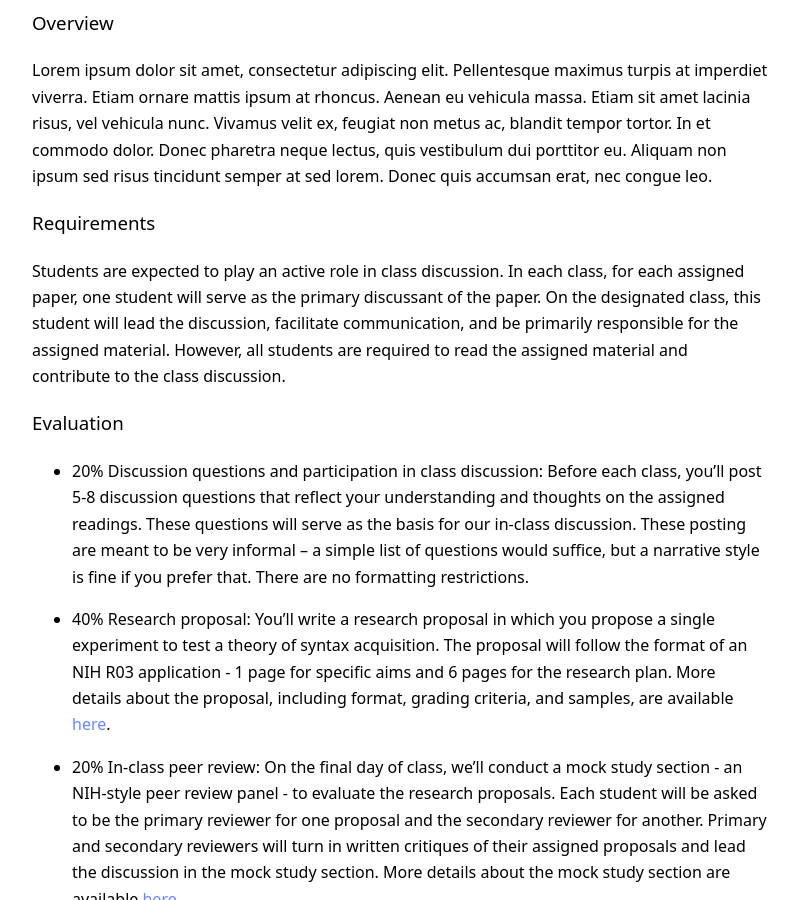
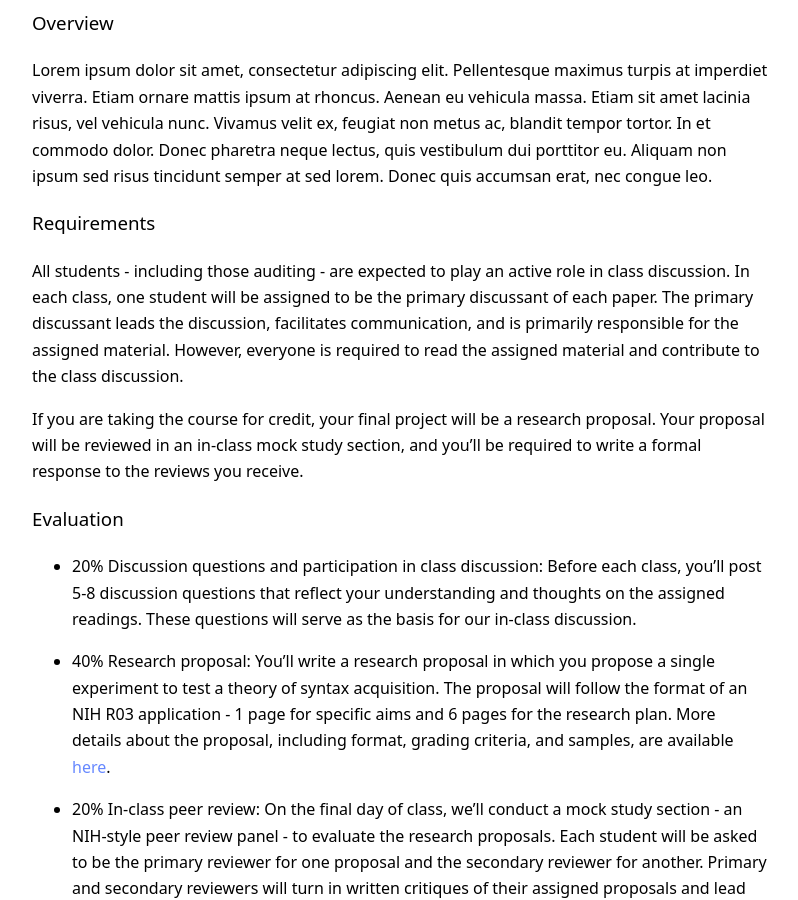
Before and after one commit to kschuler/ling001, a Jekyll site: the page built from index.md, in a window 1280 px wide and 900 px high, scrolled down 456 px. Shown: the whole window, without its empty margins (240-1038 px from the left). Built offline with Jekyll 4.4.1, drawn with Linux system fonts in a browser that asks for light colours; some of the changed text lies outside the part shown.

Commit message:
Update index.md

```diff
--- a/index.md
+++ b/index.md
@@ -17,11 +17,13 @@ Linguistics Department, Conference Room
 Lorem ipsum dolor sit amet, consectetur adipiscing elit. Pellentesque maximus turpis at imperdiet viverra. Etiam ornare mattis ipsum at rhoncus. Aenean eu vehicula massa. Etiam sit amet lacinia risus, vel vehicula nunc. Vivamus velit ex, feugiat non metus ac, blandit tempor tortor. In et commodo dolor. Donec pharetra neque lectus, quis vestibulum dui porttitor eu. Aliquam non ipsum sed risus tincidunt semper at sed lorem. Donec quis accumsan erat, nec congue leo.
 
 ### Requirements
-Students are expected to play an active role in class discussion. In each class, for each assigned paper, one student will serve as the primary discussant of the paper.  On the designated class, this student will lead the discussion, facilitate communication, and be primarily responsible for the assigned material.  However, all students are required to read the assigned material and contribute to the class discussion.
+All students - including those auditing - are expected to play an active role in class discussion. In each class, one student will be assigned to be the primary discussant of each paper.  The primary discussant leads the discussion, facilitates communication, and is primarily responsible for the assigned material.  However, everyone is required to read the assigned material and contribute to the class discussion.
+
+If you are taking the course for credit, your final project will be a research proposal.  Your proposal will be reviewed in an in-class mock study section, and you'll be required to write a formal response to the reviews you receive.
 
 ### Evaluation
 
-* **20% Discussion questions and participation in class discussion**: Before each class, you'll post 5-8 discussion questions that reflect your understanding and thoughts on the assigned readings.  These questions will serve as the basis for our in-class discussion.  These posting are meant to be very informal – a simple list of questions would suffice, but a narrative style is fine if you prefer that.  There are no formatting restrictions.
+* **20% Discussion questions and participation in class discussion**: Before each class, you'll post 5-8 discussion questions that reflect your understanding and thoughts on the assigned readings.  These questions will serve as the basis for our in-class discussion.
 
 * **40% Research proposal**: You'll write a research proposal in which you propose a single experiment to test a theory of syntax acquisition.  The proposal will follow the format of an NIH R03 application - 1 page for specific aims and 6 pages for the research plan.  More details about the proposal, including format, grading criteria, and samples, are available [here](spring2019/research-proposal).
 
@@ -56,7 +58,7 @@ W | Date | Topic | Readings & **Deadlines**
 
 ### Discussion question instructions
 
-* Please post on [Canvas](https://canvas.upenn.edu/) by midnight on Monday before class.
+* Please post 5-8 discussion questions on [Canvas](https://canvas.upenn.edu/) by midnight on Monday before class. Your questions should reflect your understanding and thoughts on the assigned readings and will serve as the basis for our in-class discussion. These posting are meant to be very informal – a simple list of questions will suffice, but a narrative style is fine, too, if you prefer that.  There are no formatting restrictions.
 
 ### Research proposal instructions
 
```
